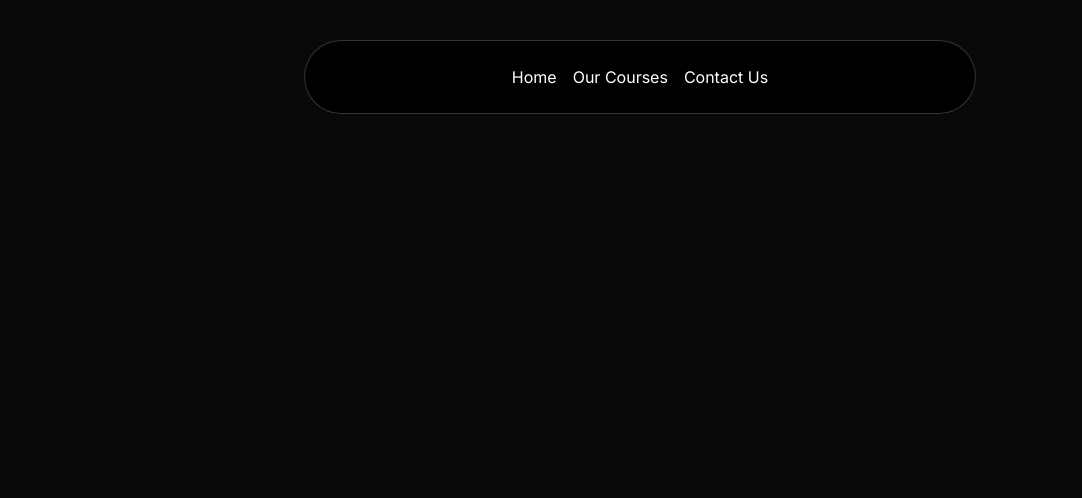
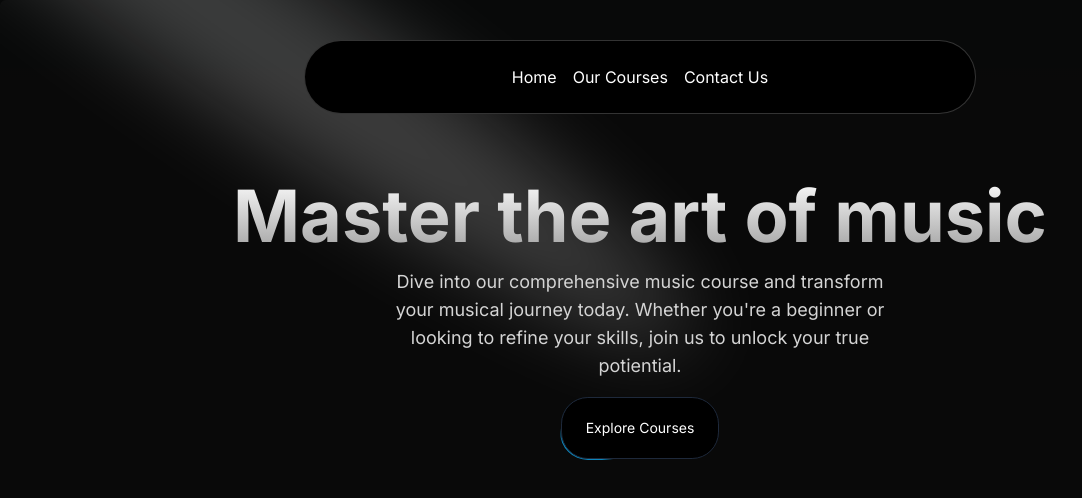
Before and after one commit to Ibadmoin/music-web, a Next.js app: page / in a window 1280 px wide. Shown: the top 498 px of the page, without its empty margins (0-1082 px from the left). Built offline with nearby package versions, Linux system fonts and the light colour scheme.

Commit message:
heroSection done

```diff
--- a/package.json
+++ b/package.json
@@ -11,6 +11,7 @@
   "dependencies": {
     "clsx": "^2.1.1",
     "framer-motion": "^11.3.21",
+    "mini-svg-data-uri": "^1.4.4",
     "next": "14.2.5",
     "react": "^18",
     "react-dom": "^18",
--- /dev/null
+++ b/src/app/components/ui/HeroSection.tsx
@@ -0,0 +1,32 @@
+import Link from "next/link";
+import React from "react";
+import { Spotlight } from "./Spotlight";
+import { Button } from "../ui/moving-border";
+
+export default function HeroSection() {
+  return (
+    <div className="h-auto md:h-[40rem] w-full rounded-md flex flex-col items-center justify-center relative overflow-hidden mx-auto py-10 md:py-0">
+       <Spotlight
+        className="-top-40 left-0 md:left-60 md:-top-20"
+        fill="white"
+      />
+      <div className="p-4 relative  z-10 w-full text-center text-white">
+        <h1  className="mt-20 md:mt-0 text-4xl md:text-7xl font-bold bg-clip-text text-transparent bg-gradient-to-b from-neutral-50 to-neutral-400">Master the art of music</h1>
+        <p className="mt-4 font-normal text-base md:text-lg text-neutral-300 max-w-lg mx-auto">
+          Dive into our comprehensive music course and transform your musical
+          journey today. Whether you're a beginner or looking to refine your
+          skills, join us to unlock your true potiential.
+        </p>
+        <div className="mt-4">
+            <Link href={"/courses"}>
+            <Button
+            borderRadius="1.75rem"
+            className="bg-white dark:bg-black text-black dark:text-white border-neutral-200 dark:border-slate-800"
+            >Explore Courses</Button>
+
+            </Link>
+        </div>
+      </div>
+    </div>
+  );
+}
--- /dev/null
+++ b/src/app/components/ui/Spotlight.tsx
@@ -0,0 +1,56 @@
+import React from "react";
+import cn from "@/app/lib/utils";
+
+type SpotlightProps = {
+  className?: string;
+  fill?: string;
+};
+
+export const Spotlight = ({ className, fill }: SpotlightProps) => {
+  return (
+    <svg
+      className={cn(
+        "animate-spotlight pointer-events-none absolute z-[1]  h-[169%] w-[138%] lg:w-[84%] opacity-0",
+        className
+      )}
+      xmlns="http://www.w3.org/2000/svg"
+      viewBox="0 0 3787 2842"
+      fill="none"
+    >
+      <g filter="url(#filter)">
+        <ellipse
+          cx="1924.71"
+          cy="273.501"
+          rx="1924.71"
+          ry="273.501"
+          transform="matrix(-0.822377 -0.568943 -0.568943 0.822377 3631.88 2291.09)"
+          fill={fill || "white"}
+          fillOpacity="0.21"
+        ></ellipse>
+      </g>
+      <defs>
+        <filter
+          id="filter"
+          x="0.860352"
+          y="0.838989"
+          width="3785.16"
+          height="2840.26"
+          filterUnits="userSpaceOnUse"
+          colorInterpolationFilters="sRGB"
+        >
+          <feFlood floodOpacity="0" result="BackgroundImageFix"></feFlood>
+          <feBlend
+            mode="normal"
+            in="SourceGraphic"
+            in2="BackgroundImageFix"
+            result="shape"
+          ></feBlend>
+          <feGaussianBlur
+            stdDeviation="151"
+            result="effect1_foregroundBlur_1065_8"
+          ></feGaussianBlur>
+        </filter>
+      </defs>
+    </svg>
+  );
+};
--- /dev/null
+++ b/src/app/components/ui/moving-border.tsx
@@ -0,0 +1,139 @@
+"use client";
+import React from "react";
+import {
+  motion,
+  useAnimationFrame,
+  useMotionTemplate,
+  useMotionValue,
+  useTransform,
+} from "framer-motion";
+import { useRef } from "react";
+import cn from "@/app/lib/utils";
+
+export function Button({
+  borderRadius = "1.75rem",
+  children,
+  as: Component = "button",
+  containerClassName,
+  borderClassName,
+  duration,
+  className,
+  ...otherProps
+}: {
+  borderRadius?: string;
+  children: React.ReactNode;
+  as?: any;
+  containerClassName?: string;
+  borderClassName?: string;
+  duration?: number;
+  className?: string;
+  [key: string]: any;
+}) {
+  return (
+    <Component
+      className={cn(
+        "bg-transparent relative text-xl  h-16 w-40 p-[1px] overflow-hidden ",
+        containerClassName
+      )}
+      style={{
+        borderRadius: borderRadius,
+      }}
+      {...otherProps}
+    >
+      <div
+        className="absolute inset-0"
+        style={{ borderRadius: `calc(${borderRadius} * 0.96)` }}
+      >
+        <MovingBorder duration={duration} rx="30%" ry="30%">
+          <div
+            className={cn(
+              "h-20 w-20 opacity-[0.8] bg-[radial-gradient(var(--sky-500)_40%,transparent_60%)]",
+              borderClassName
+            )}
+          />
+        </MovingBorder>
+      </div>
+
+      <div
+        className={cn(
+          "relative bg-slate-900/[0.8] border border-slate-800 backdrop-blur-xl text-white flex items-center justify-center w-full h-full text-sm antialiased",
+          className
+        )}
+        style={{
+          borderRadius: `calc(${borderRadius} * 0.96)`,
+        }}
+      >
+        {children}
+      </div>
+    </Component>
+  );
+}
+
+export const MovingBorder = ({
+  children,
+  duration = 2000,
+  rx,
+  ry,
+  ...otherProps
+}: {
+  children: React.ReactNode;
+  duration?: number;
+  rx?: string;
+  ry?: string;
+  [key: string]: any;
+}) => {
+  const pathRef = useRef<any>();
+  const progress = useMotionValue<number>(0);
+
+  useAnimationFrame((time) => {
+    const length = pathRef.current?.getTotalLength();
+    if (length) {
+      const pxPerMillisecond = length / duration;
+      progress.set((time * pxPerMillisecond) % length);
+    }
+  });
+
+  const x = useTransform(
+    progress,
+    (val) => pathRef.current?.getPointAtLength(val).x
+  );
+  const y = useTransform(
+    progress,
+    (val) => pathRef.current?.getPointAtLength(val).y
+  );
+
+  const transform = useMotionTemplate`translateX(${x}px) translateY(${y}px) translateX(-50%) translateY(-50%)`;
+
+  return (
+    <>
+      <svg
+        xmlns="http://www.w3.org/2000/svg"
+        preserveAspectRatio="none"
+        className="absolute h-full w-full"
+        width="100%"
+        height="100%"
+        {...otherProps}
+      >
+        <rect
+          fill="none"
+          width="100%"
+          height="100%"
+          rx={rx}
+          ry={ry}
+          ref={pathRef}
+        />
+      </svg>
+      <motion.div
+        style={{
+          position: "absolute",
+          top: 0,
+          left: 0,
+          display: "inline-block",
+          transform,
+        }}
+      >
+        {children}
+      </motion.div>
+    </>
+  );
+};
--- a/src/app/page.tsx
+++ b/src/app/page.tsx
@@ -1,8 +1,10 @@
 import Image from "next/image";
+import HeroSection from "./components/ui/HeroSection";
 
 export default function Home() {
   return (
   <main className="min-h-screen bg-black/[0.96] antialiased bg-grid-white/[0.2]">
+    <HeroSection />
 
 
   </main>
--- a/tailwind.config.ts
+++ b/tailwind.config.ts
@@ -1,4 +1,7 @@
 import type { Config } from "tailwindcss";
+const svgToDataUri = require("mini-svg-data-uri");
+const colors = require("tailwindcss/colors");
+const {default: flattenColorPalette} = require("tailwindcss/lib/util/flattenColorPalette")
 
 const config: Config = {
   content: [
@@ -9,6 +12,21 @@
   darkMode :'class',
   theme: {
     extend: {
+      animation: {
+        spotlight: "spotlight 2s ease .75s 1 forwards",
+      },
+      keyframes: {
+        spotlight: {
+          "0%": {
+            opacity: "0",
+            transform: "translate(-72%, -62%) scale(0.5)",
+          },
+          "100%": {
+            opacity: "1",
+            transform: "translate(-50%,-40%) scale(1)",
+          },
+        },
+      },
       backgroundImage: {
         "gradient-radial": "radial-gradient(var(--tw-gradient-stops))",
         "gradient-conic":
@@ -16,6 +34,18 @@
       },
     },
   },
-  plugins: [],
+  plugins: [addVariablesForColors],
 };
+
+// This plugin adds each Tailwind color as a global CSS variable, e.g. var(--gray-200).
+function addVariablesForColors({ addBase, theme }: any) {
+  let allColors = flattenColorPalette(theme("colors"));
+  let newVars = Object.fromEntries(
+    Object.entries(allColors).map(([key, val]) => [`--${key}`, val])
+  );
+
+  addBase({
+    ":root": newVars,
+  });
+}
 export default config;
```
Also changed, not shown: 1 other file (tests, documents, lock files or other folders).
